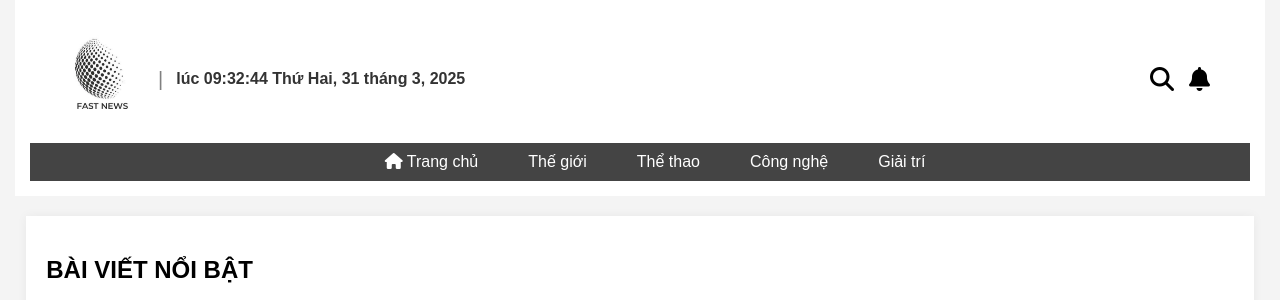
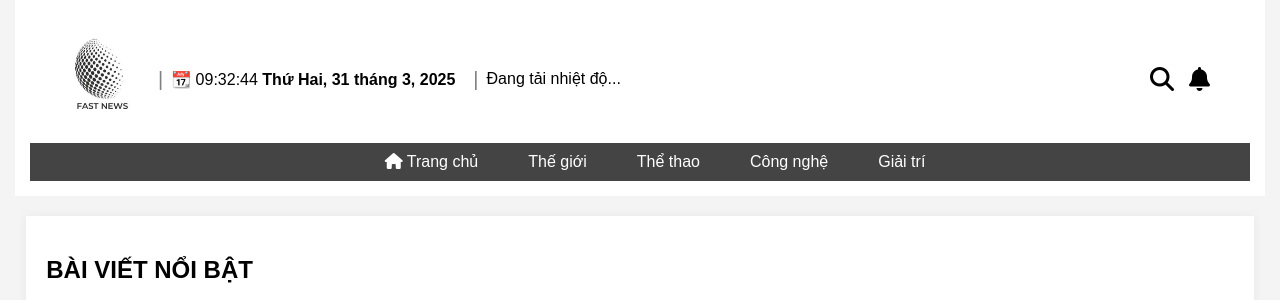
Before and after one commit to VinhHuynh09205/FASTNEWS, a PHP site: page / in a window 1280 px wide. Shown: the top 300 px of the page. Run offline with PHP 8.4, Linux system fonts and the light colour scheme.

Commit message:
hello cu

```diff
--- a/news/assets/css/header.css
+++ b/news/assets/css/header.css
@@ -28,11 +28,12 @@
   margin: 0 8px; /* Giảm khoảng cách giữa hình và đường gạch */
 }
 
-#datetime {
+#datetime,
+#weather {
   font-size: 16px;
-  font-weight: bold;
-  color: #333;
-  margin-left: 5px; /* Đưa ngày tháng sát vào đường gạch */
+  font-family: Arial, sans-serif;
+  display: inline-block;
+  margin-right: 10px;
 }
 
 .icons {
--- /dev/null
+++ b/news/assets/js/datetime.js
@@ -0,0 +1,24 @@
+function updateTime() {
+  let now = new Date();
+  let dateOptions = {
+    weekday: "long",
+    year: "numeric",
+    month: "long",
+    day: "numeric",
+  };
+  let timeOptions = {
+    hour: "2-digit",
+    minute: "2-digit",
+    second: "2-digit",
+  };
+
+  let date = now.toLocaleDateString("vi-VN", dateOptions);
+  let time = now.toLocaleTimeString("vi-VN", timeOptions);
+
+  document.getElementById("datetime").innerHTML = `📆 ${time} <b>${date}</b>`;
+}
+
+document.addEventListener("DOMContentLoaded", function () {
+  updateTime();
+  setInterval(updateTime, 1000);
+});
--- a/news/assets/js/main.js
+++ b/news/assets/js/main.js
@@ -6,28 +6,6 @@ document.addEventListener("DOMContentLoaded", function () {
       alert("Bạn đã nhấp vào: " + this.textContent);
     });
   });
-});
-function updateTime() {
-  let now = new Date();
-  let options = {
-    weekday: "long",
-    year: "numeric",
-    month: "long",
-    day: "numeric",
-    hour: "2-digit",
-    minute: "2-digit",
-    second: "2-digit",
-  };
-  document.getElementById("datetime").textContent = now.toLocaleDateString(
-    "vi-VN",
-    options
-  );
-}
-
-// Cập nhật ngay khi tải trang và sau đó mỗi giây
-document.addEventListener("DOMContentLoaded", function () {
-  updateTime();
-  setInterval(updateTime, 1000);
 });
 document.addEventListener("DOMContentLoaded", function () {
   const bellIcon = document.getElementById("bell-icon");
@@ -74,7 +52,7 @@ document.addEventListener("DOMContentLoaded", function () {
   mybutton.addEventListener("click", function () {
     window.scrollTo({
       top: 0,
-          behavior: "smooth"
+      behavior: "smooth",
     });
   });
 });
--- /dev/null
+++ b/news/assets/js/weather.js
@@ -0,0 +1,15 @@
+const url = `https://api.openweathermap.org/data/2.5/weather?id=1566083&units=metric&appid=0b8e857b116c127d3e54a277edb42a91
+`;
+
+fetch(url)
+  .then((response) => response.json())
+  .then((data) => {
+    if (data.main) {
+      const temp = data.main.temp;
+      document.getElementById("weather").innerText = `Hồ Chí Minh:🌡 ${temp}°C`;
+    } else {
+      document.getElementById("weather").innerText =
+        "Không lấy được dữ liệu thời tiết.";
+    }
+  })
+  .catch((error) => console.log("Lỗi khi lấy dữ liệu thời tiết:", error));
--- a/news/includes/header.php
+++ b/news/includes/header.php
@@ -6,7 +6,9 @@
           </a>
         </h1>
         <span class="separator">|</span>
-        <span id="datetime"></span>
+        <div id="datetime">Đang tải thời gian...</div>
+        <span class="separator">|</span>
+        <div id="weather">Đang tải nhiệt độ...</div>
         <div class="icons">
           <div class="search-container">
             <i class="fa fa-search" id="search-icon"></i>
@@ -33,7 +35,7 @@
         <ul>
           <li></li>
           <li>
-            <a href="../index.html"><i class="fa fa-home"></i> Trang chủ</a>
+            <a href="index.php"><i class="fa fa-home"></i> Trang chủ</a>
           </li>
           <li><a href="#">Thế giới</a></li>
           <li><a href="#">Thể thao</a></li>
--- a/news/includes/master.php
+++ b/news/includes/master.php
@@ -15,6 +15,8 @@
       href="https://cdnjs.cloudflare.com/ajax/libs/font-awesome/6.4.2/css/all.min.css"
     />
     <script src="<?php echo BASE_URL; ?>assets/js/main.js"></script>
+    <script src="<?php echo BASE_URL; ?>assets/js/weather.js"></script>
+    <script src="<?php echo BASE_URL; ?>assets/js/datetime.js"></script>
 </head>
 <body>
 
```
Lines whose indentation alone changed are shown as unchanged.
